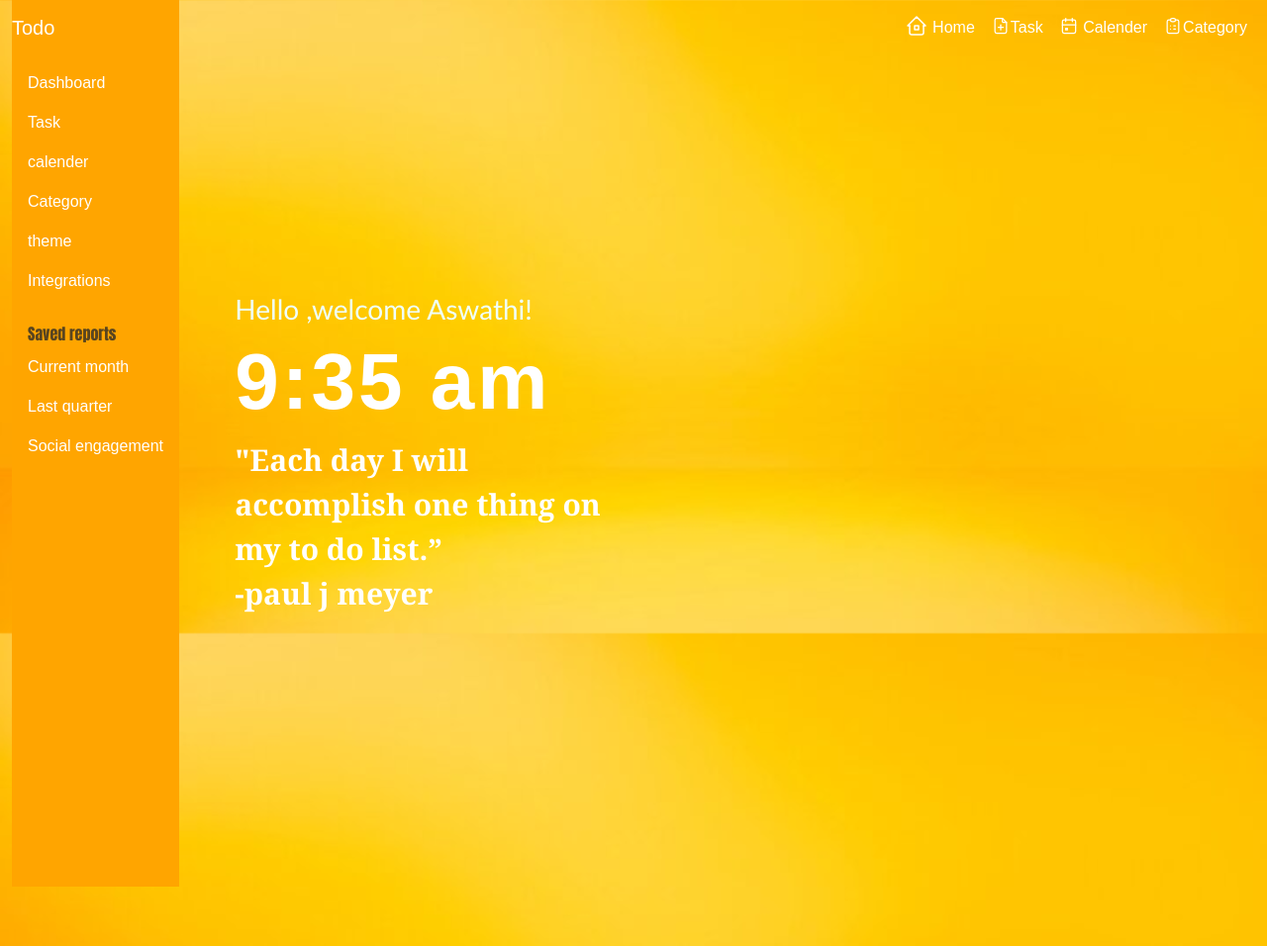
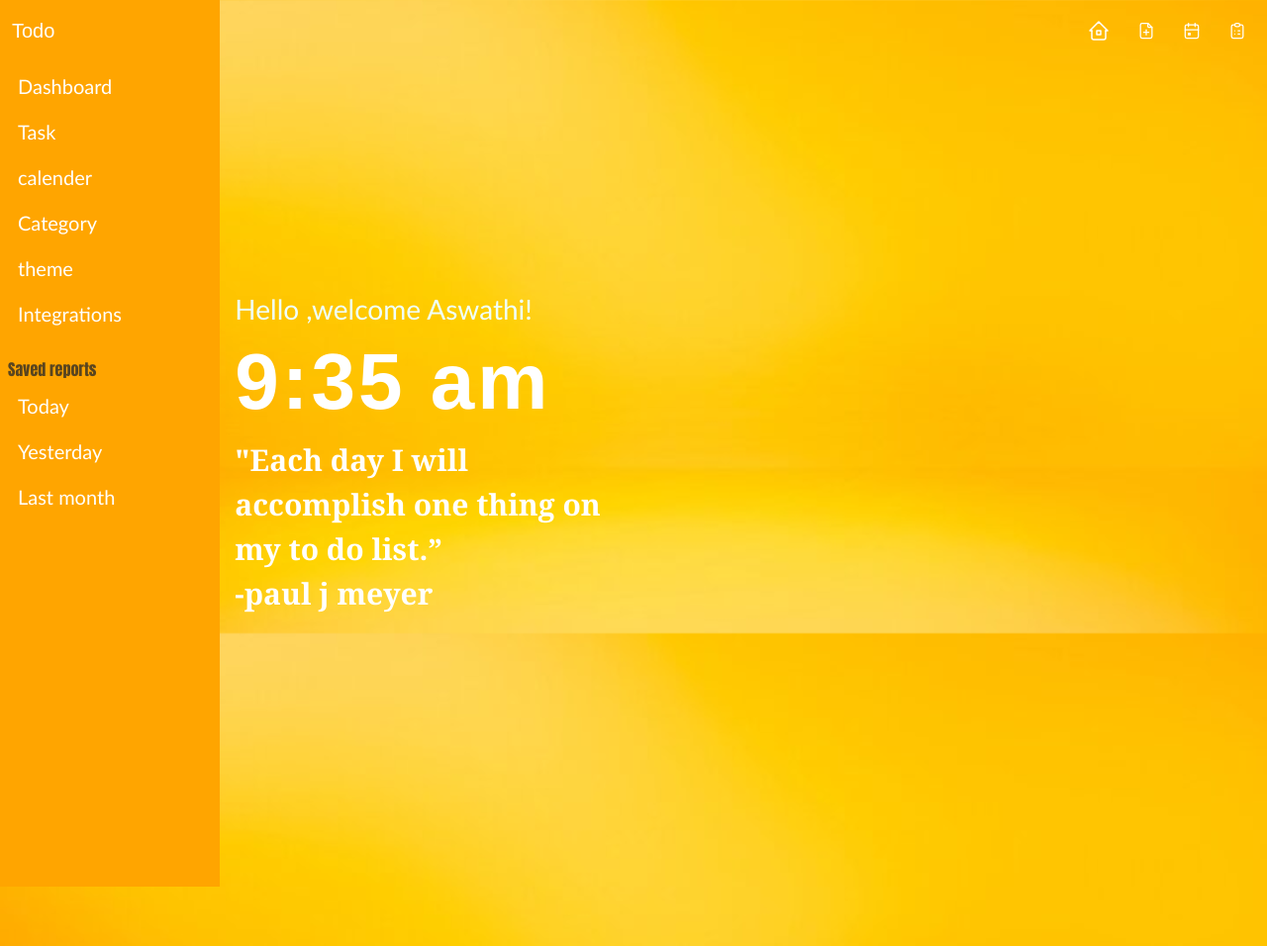
Before and after one commit to iamaswathisnair/originalprjct-aswathi, a Django app: page / in a window 1280 px wide. Shown: the whole page at 99% size. Run offline with Django 3.2, Linux system fonts and the light colour scheme.

Commit message:
ADDING CHANGES

```diff
--- a/todoapp/page_app/static/css/style.css
+++ b/todoapp/page_app/static/css/style.css
@@ -35,15 +35,32 @@ h3 {
 .border-nav{
     background-color: orange;
     height: 900px;
-    margin-right: 40px;
-    color:white ;
+    width: 230px;
+    margin-left: -20px;
+    /* margin-right: 40px;
+    color:white ; */
 }
 
 
 .nav-item a {
   color: white;
+  font-size:20px;
+  font-family: 'Gill Sans', 'Gill Sans MT', Calibri, 'Trebuchet MS', sans-serif;
+  margin-left: 10px;
+
 }
 
 .nav-item a svg {
+
   margin-top: -5px;
+
+  /* display: flex;
+  gap: 10px;
+            width: 100%;
+            justify-content:space-between;
+            align-items: center;
+          background-color: coral ;
+             color: black;
+            flex-direction:row; */
+
 }
--- a/todoapp/page_app/templates/base.html
+++ b/todoapp/page_app/templates/base.html
@@ -50,9 +50,10 @@
                   <path d="M5 12v7a2 2 0 0 0 2 2h10a2 2 0 0 0 2 -2v-7" />
                   <rect x="10" y="12" width="4" height="4" />
                 </svg>
-                Home</a
+                </a
               >
             </li>
+
             <li class="nav-item">
               <a class="nav-link active" href="{% url 'task' %}">
                 <svg xmlns="http://www.w3.org/2000/svg" class="icon icon-tabler icon-tabler-file-plus" width="20" height="20" viewBox="0 0 24 24" stroke-width="1.5" stroke="#ffffff" fill="none" stroke-linecap="round" stroke-linejoin="round">
@@ -61,7 +62,7 @@
                   <path d="M17 21h-10a2 2 0 0 1 -2 -2v-14a2 2 0 0 1 2 -2h7l5 5v11a2 2 0 0 1 -2 2z" />
                   <line x1="12" y1="11" x2="12" y2="17" />
                   <line x1="9" y1="14" x2="15" y2="14" />
-                </svg>Task</a>
+                </svg></a>
             </li>
             <li class="nav-item">
               <a class="nav-link" href="{% url 'calender' %}">
@@ -74,7 +75,7 @@
                   <rect x="8" y="15" width="2" height="2" />
                 </svg>
 
-                Calender</a>
+                </a>
             </li>
 
             <li class="nav-item">
@@ -87,7 +88,7 @@
                   <line x1="13" y1="12" x2="15" y2="12" />
                   <line x1="9" y1="16" x2="9.01" y2="16" />
                   <line x1="13" y1="16" x2="15" y2="16" />
-                </svg>Category</a>
+                </svg></a>
             </li>
 
           </ul>
@@ -233,8 +234,7 @@
             </ul>
 
             <h6
-              class="sidebar-heading d-flex justify-content-between align-items-center px-3 mt-4 mb-1 text-muted"
-            >
+              class="sidebar-heading d-flex justify-content-between align-items-center px-3 mt-4 mb-1 text-muted">
               <span>Saved reports</span>
               <a class="d-flex align-items-center text-muted" href="#">
                 {% comment %} <svg
@@ -278,7 +278,7 @@
                     <line x1="16" y1="17" x2="8" y2="17"></line>
                     <polyline points="10 9 9 9 8 9"></polyline>
                   </svg> {% endcomment %}
-                  Current month
+                  Today
                 </a>
               </li>
               <li class="nav-item">
@@ -303,7 +303,7 @@
                     <line x1="16" y1="17" x2="8" y2="17"></line>
                     <polyline points="10 9 9 9 8 9"></polyline>
                   </svg> {% endcomment %}
-                  Last quarter
+                  Yesterday
                 </a>
               </li>
               <li class="nav-item">
@@ -328,7 +328,7 @@
                     <line x1="16" y1="17" x2="8" y2="17"></line>
                     <polyline points="10 9 9 9 8 9"></polyline>
                   </svg> {% endcomment %}
-                  Social engagement
+                  Last month
                 </a>
               </li>
 
```
